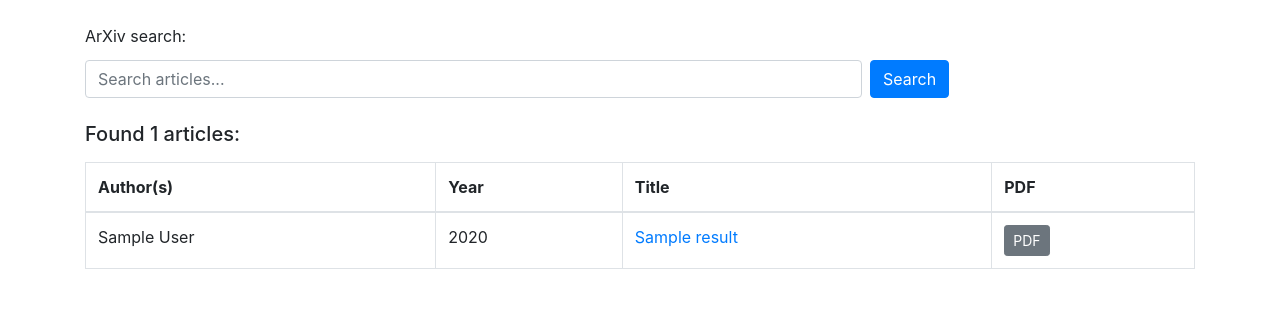
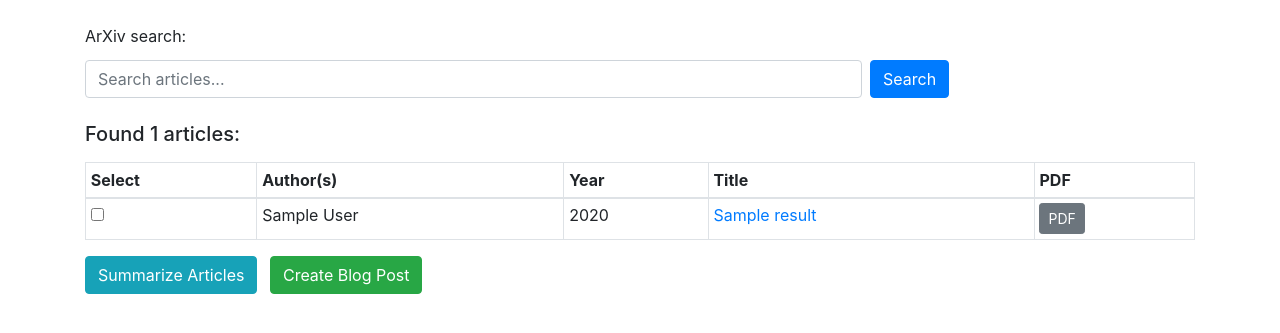
Before and after one commit to ruokokoski/AI-research-assistant, a Flask app: template src/templates/index.html in a window 1280 px wide. Shown: the part 80-413 px from the top of the page. Run offline with Flask 3, Linux system fonts and the light colour scheme; the template is opened without the code that fills it: most values are stand-ins (such as "Sample title", 1, 10 or a date in 2020); some libraries are stand-ins or nearby versions.

Commit message:
Add checkboxes and buttons to results

```diff
--- a/src/templates/index.html
+++ b/src/templates/index.html
@@ -27,10 +27,12 @@ Home
   </form>
 
   {% if results %}
+    <form method="POST" action="/process-marked">
         <h5 class="mb-3">Found {{ results|length }} articles:</h5>
-    <table class="table table-bordered">
+        <table class="table table-bordered table-sm">
             <thead>
                 <tr>
+                <th>Select</th>
                 <th>Author(s)</th>
                 <th>Year</th>
                 <th>Title</th>
@@ -40,6 +42,9 @@ Home
         <tbody id="result_table">
             {% for result in results %}
             <tr>
+                <td>
+                    <input type="checkbox" name="selected_articles" value="{{ result.pdf_url }}">
+                </td>
                 <td>{{ result.authors | join(', ') }}</td>
                 <td>{{ result.year }}</td>
                 <td><a href="{{ result.doi_link }}" target="_blank">{{ result.title }}</a></td>
@@ -54,6 +59,11 @@ Home
             {% endfor %}
         </tbody>
         </table>
+        <div class="mt-3">
+            <button type="submit" name="action" value="summarize" class="btn btn-info mr-2">Summarize Articles</button>
+            <button type="submit" name="action" value="blog" class="btn btn-success">Create Blog Post</button>
+        </div>
+    </form>
   {% endif %}
 </div>
 {% endblock %}
```
Lines whose indentation alone changed are shown as unchanged.
